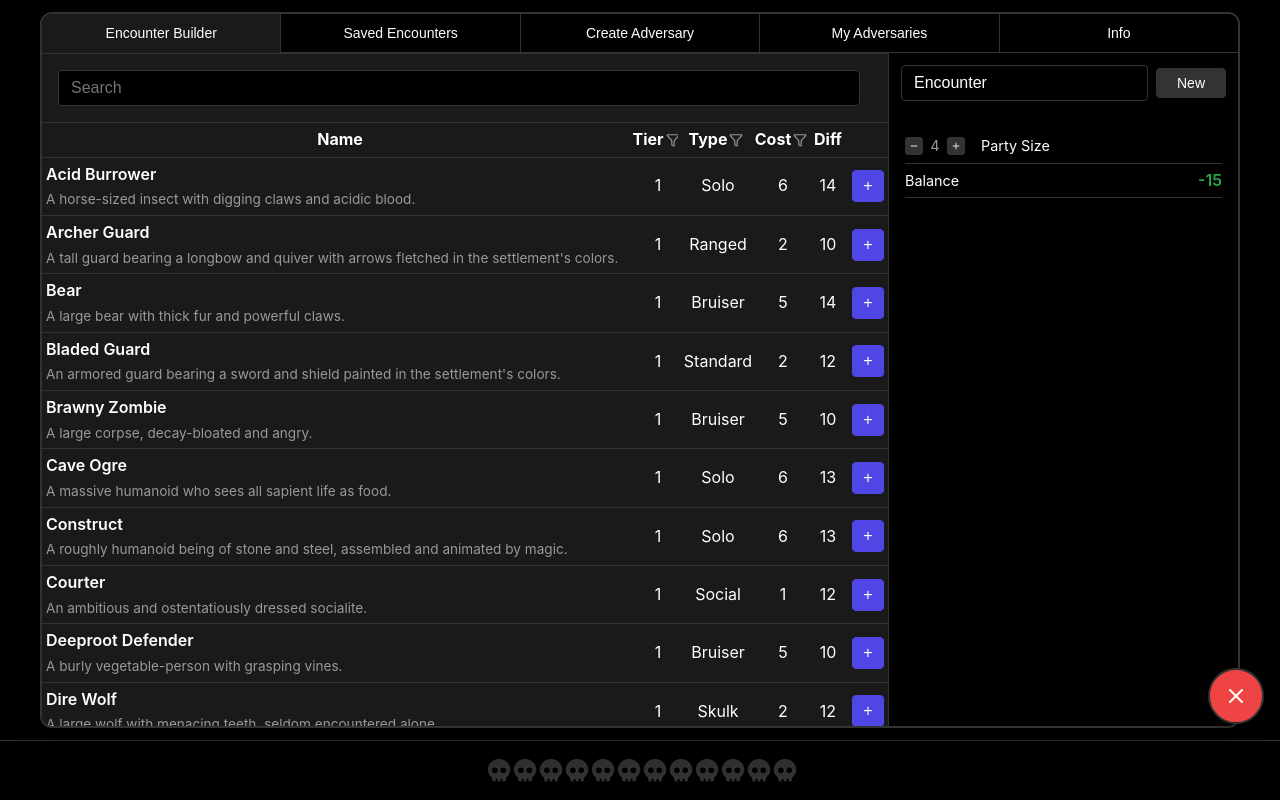
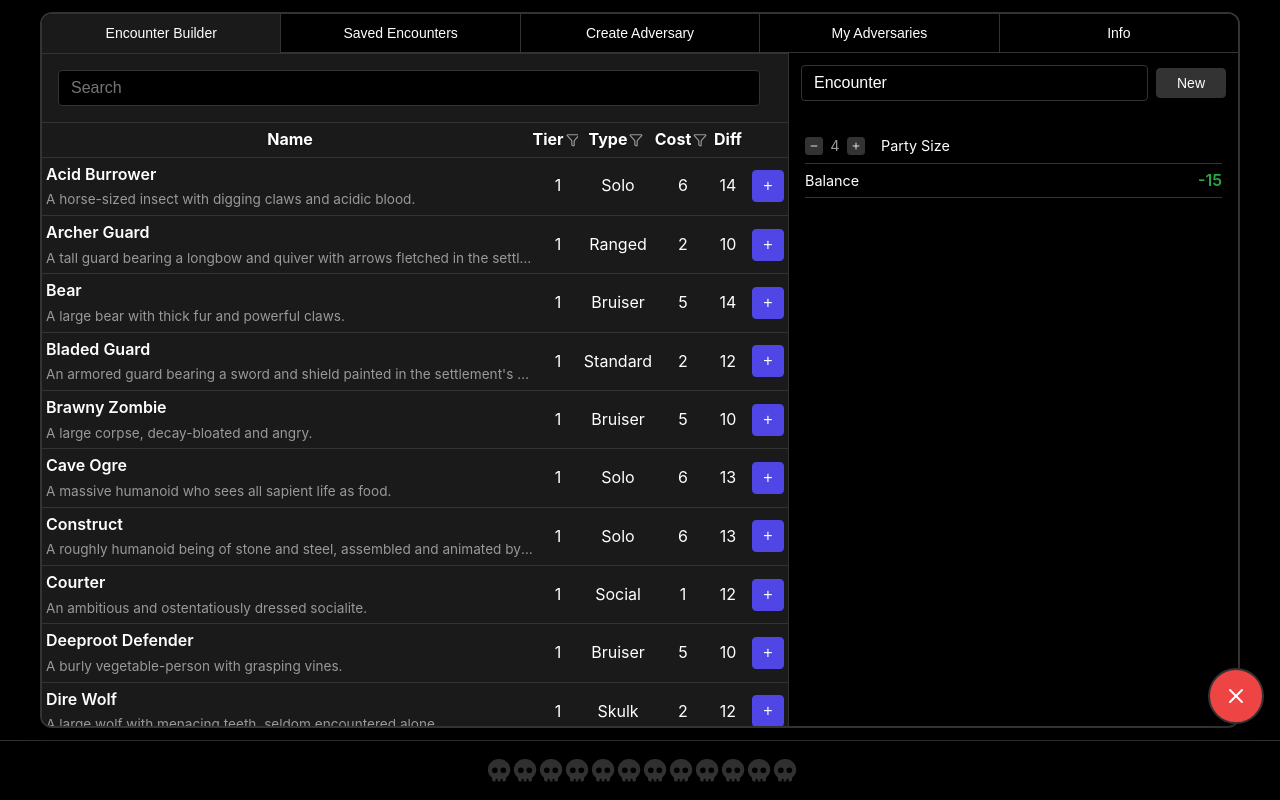
Before and after one commit to Splinter714/Daggerheart, a React (Vite) app: page / in a window 1280 px wide. Both pictures are taken after a click on the button "Open Encounter Builder". Built offline with nearby package versions, Linux system fonts and the light colour scheme.

Commit message:
Widen card preview section in My Adversaries tab
- Increase right panel width from 350px to 450px
- Provides more space for adversary card previews
- Improves readability and visual layout

```diff
--- a/src/components/EncounterBuilder.jsx
+++ b/src/components/EncounterBuilder.jsx
@@ -846,7 +846,7 @@ const EncounterBuilder = ({
         {/* Right Panel - Receipt Below Buttons */}
         {activeTab !== 'info' && (
         <div className="encounter-right-panel" style={{
-          flex: '0 0 350px',
+          flex: '0 0 450px',
           borderLeft: '1px solid var(--border)',
           display: 'flex',
           flexDirection: 'column',
```
